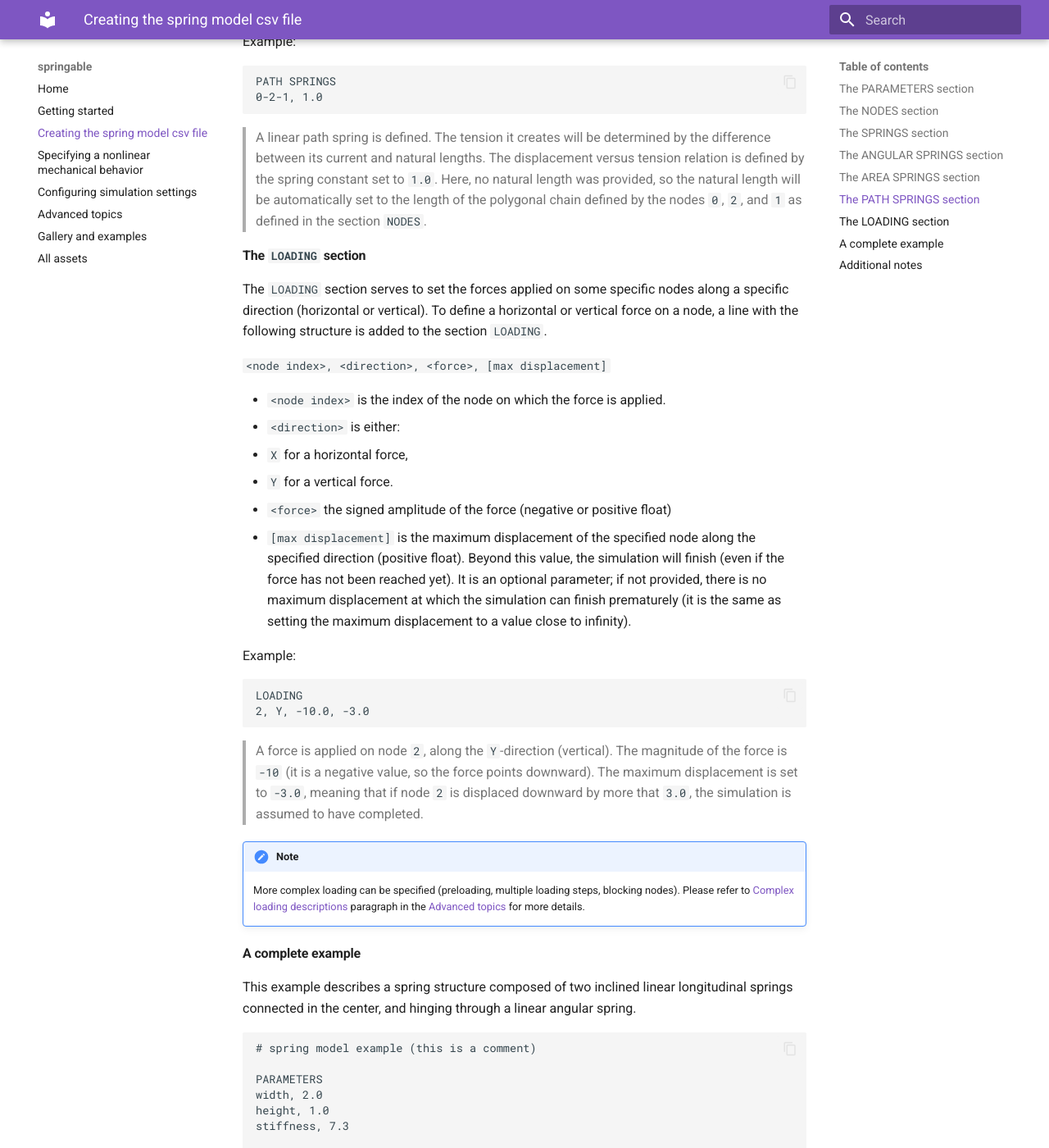
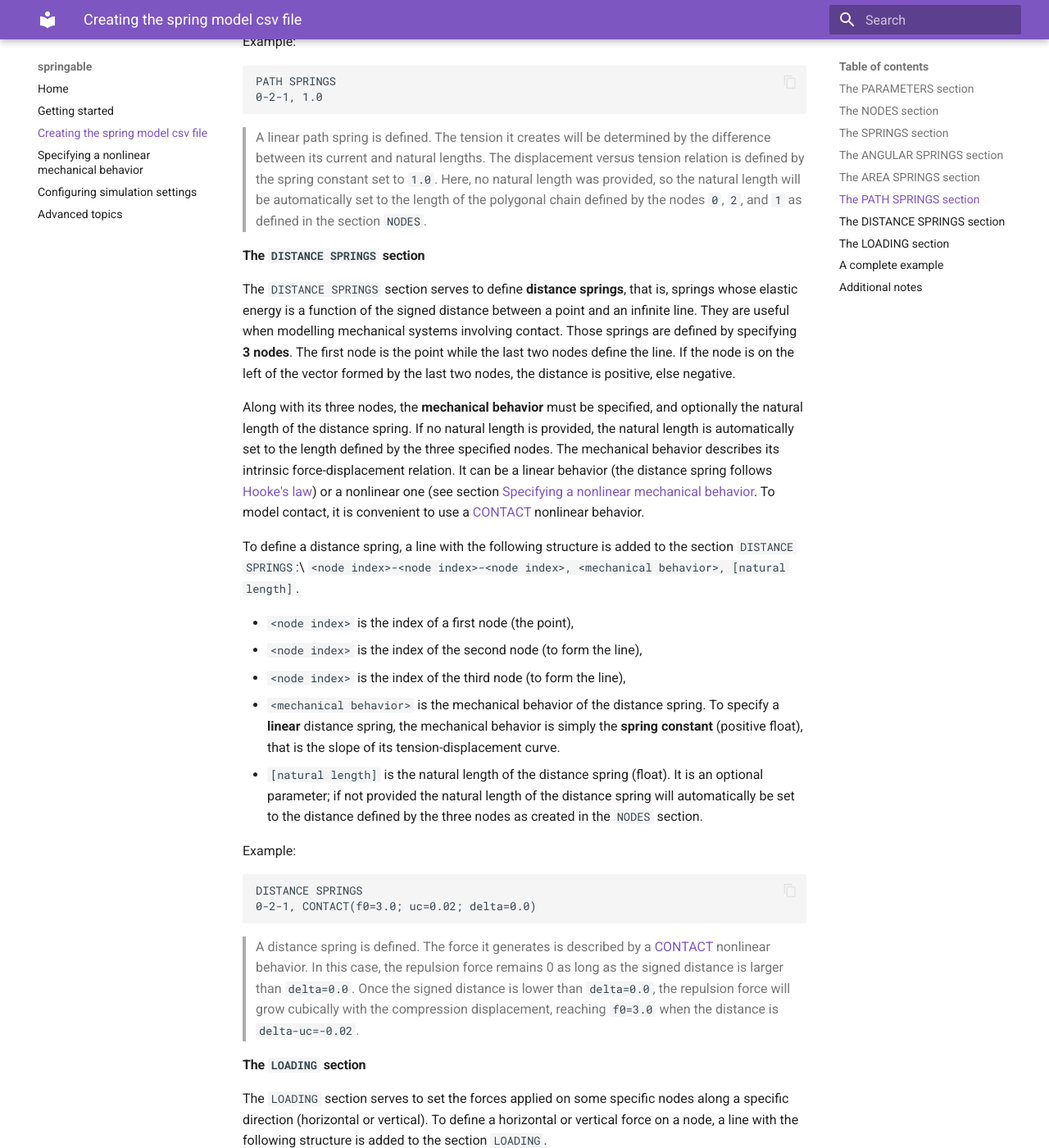
Before and after one commit to ducarme/springable, an MkDocs documentation site: the page built from docs/creating_the_spring_model_csv_file.md, in a window 1280 px wide and 1400 px high, scrolled down 6774 px. Shown: the whole window at 82% size. Built offline with MkDocs 1.6.1 and Material for MkDocs 9.7.7, drawn with Linux system fonts in a browser that asks for light colours; some of the changed text lies outside the part shown.

Commit message:
update doc

````diff
--- a/docs/creating_the_spring_model_csv_file.md
+++ b/docs/creating_the_spring_model_csv_file.md
@@ -115,7 +115,7 @@ automatically set to the distance between the nodes connected by the spring.
 
 The mechanical behavior describes its intrinsic axial force-displacement relation. It can be a linear behavior
 (the spring follows [Hooke's law](https://en.wikipedia.org/wiki/Hooke%27s_law)) or a nonlinear one
-(see section [Specifying a nonlinear mechanical behavior](#specifying-a-nonlinear-mechanical-behavior)).
+(see section [Specifying a nonlinear mechanical behavior](specifying_a_nonlinear_mechanical_behavior.md)).
 
 To define a longitudinal spring, a line with the following structure is added to the section `SPRINGS`.
 
@@ -150,7 +150,7 @@ Along with its three nodes, the **mechanical behavior** must be specified, and o
 spring (in radians). If no natural angle is provided, the natural angle is automatically set to the angle defined by the
 three specified nodes. The mechanical behavior describes its intrinsic (torque)-(angle-change) relation. It can be a linear behavior
 (the angular spring follows [Hooke's law](https://en.wikipedia.org/wiki/Hooke%27s_law)) or a nonlinear one
-(see section [Specifying a nonlinear mechanical behavior](#specifying-a-nonlinear-mechanical-behavior)).
+(see section [Specifying a nonlinear mechanical behavior](specifying_a_nonlinear_mechanical_behavior.md)).
 
 To define a angular spring, a line with the following structure is added to the section `ANGULAR SPRINGS`.
 
@@ -187,7 +187,7 @@ Along with its $n$ nodes, the **mechanical behavior** must be specified, and opt
 spring. If no natural area is provided, the natural area is automatically set to the area defined by the
 n specified nodes. The mechanical behavior describes its intrinsic (2d-pressure)-(area-change) relation. It can be a linear behavior
 (the area spring follows [Hooke's law](https://en.wikipedia.org/wiki/Hooke%27s_law)) or a nonlinear one
-(see section [Specifying a nonlinear mechanical behavior](#specifying-a-nonlinear-mechanical-behavior)).
+(see section [Specifying a nonlinear mechanical behavior](specifying_a_nonlinear_mechanical_behavior.md)).
 
 To define an area spring, a line with the following structure is added to the section `AREA SPRINGS`.
 
@@ -255,6 +255,36 @@ PATH SPRINGS
 The displacement versus tension relation is defined by the spring constant set to `1.0`.
 Here, no natural length was provided, so the natural length will be automatically set to
 the length of the polygonal chain defined by the nodes `0`, `2`, and `1` as defined in the section `NODES`.
+
+#### The `DISTANCE SPRINGS` section
+The `DISTANCE SPRINGS` section serves to define **distance springs**, that is, springs whose elastic energy is a function of the signed distance between a point and an infinite line.
+They are useful when modelling mechanical systems involving contact.
+Those springs are defined by specifying **3 nodes**. The first node is the point while the last two nodes define the line. If the node is on the left of the vector formed by the last two nodes, the distance is positive, else negative.
+
+Along with its three nodes, the **mechanical behavior** must be specified, and optionally the natural length of the distance
+spring. If no natural length is provided, the natural length is automatically set to the length defined by the
+three specified nodes. The mechanical behavior describes its intrinsic force-displacement relation. It can be a linear behavior
+(the distance spring follows [Hooke's law](https://en.wikipedia.org/wiki/Hooke%27s_law)) or a nonlinear one
+(see section [Specifying a nonlinear mechanical behavior](specifying_a_nonlinear_mechanical_behavior.md). To model contact, it is convenient to use a [CONTACT](specifying_a_nonlinear_mechanical_behavior.md#contact-behavior) nonlinear behavior.
+
+To define a distance spring, a line with the following structure is added to the section `DISTANCE SPRINGS`:\
+`<node index>-<node index>-<node index>, <mechanical behavior>, [natural length]`.
+
+* `<node index>` is the index of a first node (the point),
+* `<node index>` is the index of the second node (to form the line),
+* `<node index>` is the index of the third node (to form the line),
+* `<mechanical behavior>` is the mechanical behavior of the distance spring. To specify a **linear** distance spring,
+the mechanical behavior is simply the **spring constant** (positive float), that is the slope of its tension-displacement curve.
+* `[natural length]` is the natural length of the distance spring (float).
+It is an optional parameter; if not provided the natural length of the distance spring will automatically be set to the distance defined by the three nodes as created in the `NODES` section.
+
+
+Example:
+```csv
+DISTANCE SPRINGS
+0-2-1, CONTACT(f0=3.0; uc=0.02; delta=0.0)
+```
+>A distance spring is defined. The force it generates is described by a [CONTACT](#contact-behavior) nonlinear behavior. In this case, the repulsion force remains 0 as long as the signed distance is larger than `delta=0.0`. Once the signed distance is lower than `delta=0.0`, the repulsion force will grow cubically with the compression displacement, reaching `f0=3.0` when the distance is `delta-uc=-0.02`.
 
 
 #### The `LOADING` section
--- a/mkdocs.yml
+++ b/mkdocs.yml
@@ -15,8 +15,8 @@ nav:
   - specifying_a_nonlinear_mechanical_behavior.md
   - configuring_simulation_settings.md
   - advanced_topics.md
-  - gallery_and_examples.md
-  - all_assets.md
+#  - gallery_and_examples.md
+# - all_assets.md
 
 markdown_extensions:
   - attr_list
````
Also changed, not shown: other parts of docs/creating_the_spring_model_csv_file.md (+2 -2 lines), README.md (+38 -9 lines), docs/advanced_topics.md (+3 -0 lines), docs/index.md (+2 -2 lines), docs/specifying_a_nonlinear_mechanical_behavior.md (+25 -11 lines).
